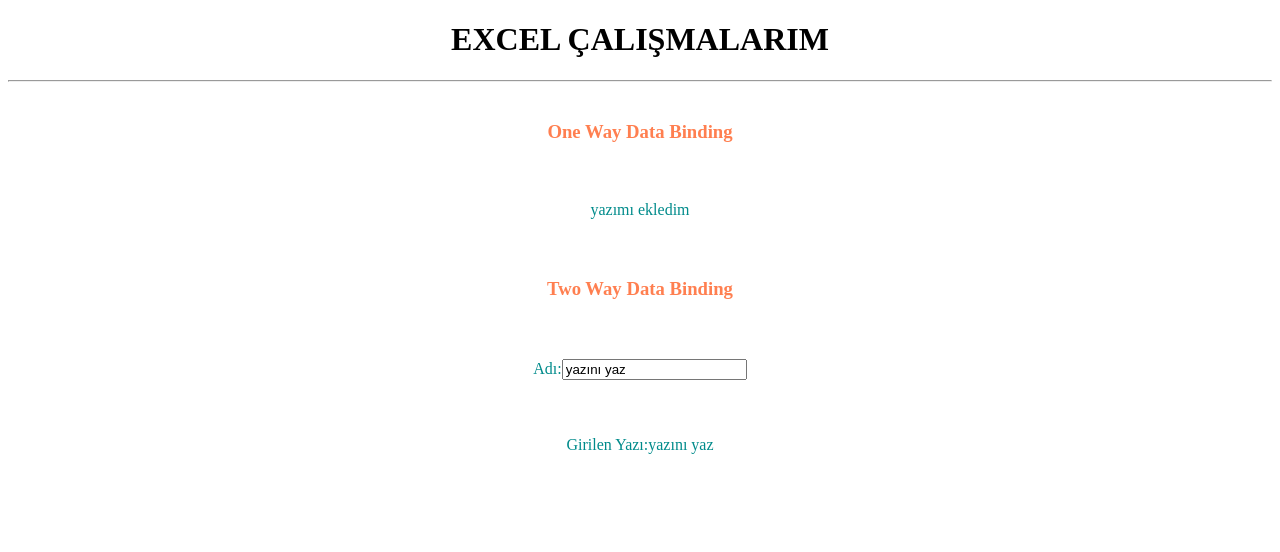
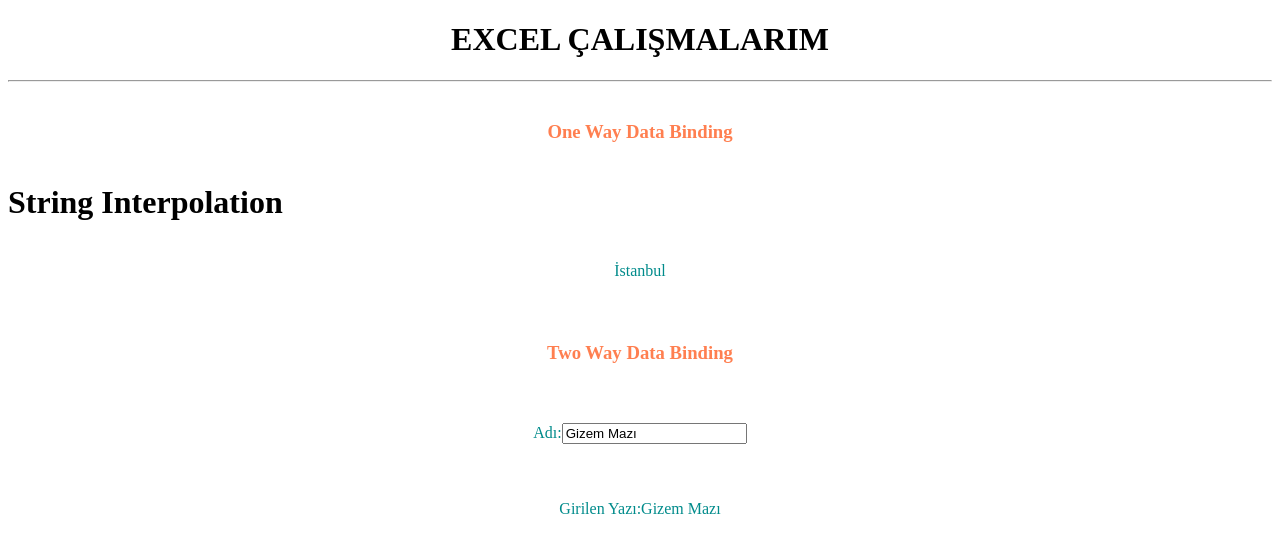
Before and after one commit to sgizemmazi/miniapp, an Angular app in the folder first-study/: page / in a window 1280 px wide. Shown: the top 552 px of the page. Built offline with nearby package versions, Linux system fonts and the light colour scheme.

Commit message:
düzenleme

```diff
--- a/first-study/src/app/two-one-way-data-binding/two-one-way-data-binding.component.html
+++ b/first-study/src/app/two-one-way-data-binding/two-one-way-data-binding.component.html
@@ -1,5 +1,7 @@
 <h3>One Way Data Binding</h3>
-<p>{{yazi}}</p>
+<h1>String Interpolation</h1>
+<p>{{il}}</p>
+<h1></h1>
 <h3>Two Way Data Binding</h3>
-<p>Adı:<input [(ngModel)]="name" type="text"/></p>
-<p>Girilen Yazı:{{name}}</p>
+<p>Adı:<input [(ngModel)]="yazi" type="text"/></p>
+<p>Girilen Yazı:{{yazi}}</p>
--- a/first-study/src/app/two-one-way-data-binding/two-one-way-data-binding.component.ts
+++ b/first-study/src/app/two-one-way-data-binding/two-one-way-data-binding.component.ts
@@ -6,8 +6,9 @@ import { Component, OnInit } from '@angular/core';
   styleUrls: ['./two-one-way-data-binding.component.css']
 })
 export class TwoOneWayDataBindingComponent implements OnInit {
-  yazi:string="yazımı ekledim";
-  name:string="yazını yaz";
+  il:string="İstanbul";
+  ilce:string="Merter";
+  yazi:string="Gizem Mazı";
   constructor() {
 
   }
```
